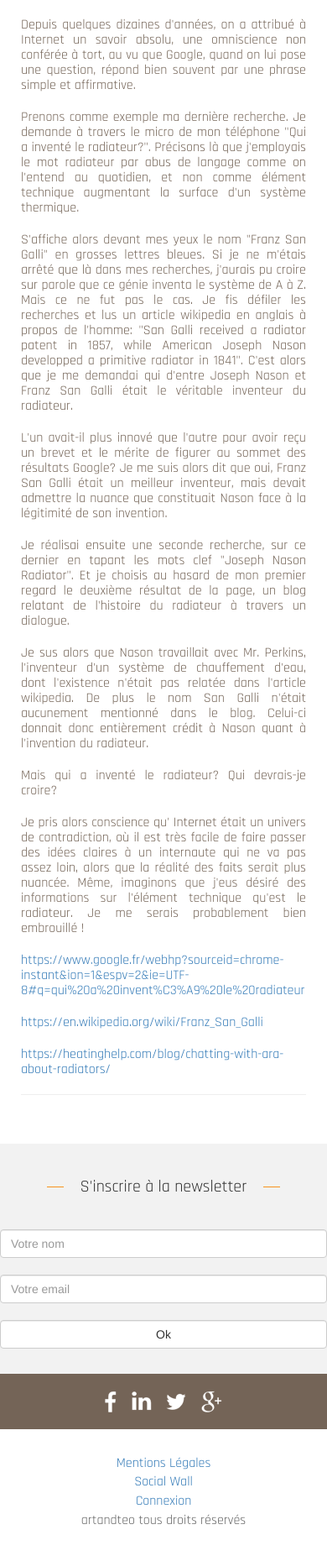
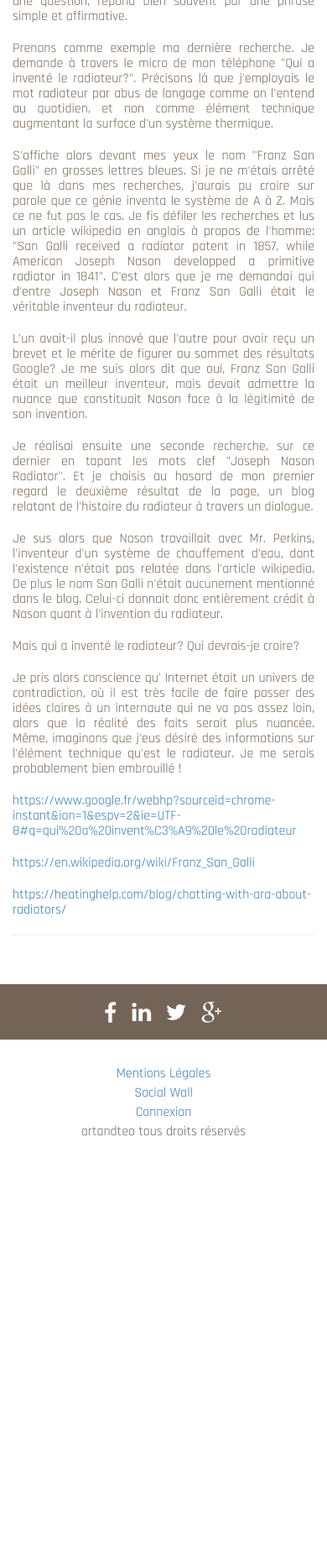
Before and after one commit to artandteo/site_artandteo, a Rails app: page /blogs/1 in a window 390 px wide. Shown: the part 552-2405 px from the top of the page at 84% size. After the commit the page ends 1904 px from the top, so only its background shows below. Run offline with Rails 7, Linux system fonts and the light colour scheme; data comes from the database, SQL or seed files in the repository; both versions use the stored data as it was after the commit; style sheets or scripts are compiled from the project's sources; some libraries are stand-ins or nearby versions; some web fonts are replaced.

Commit message:
modif scss pour _footer sans newletter

```diff
--- a/app/assets/stylesheets/artandteo.scss
+++ b/app/assets/stylesheets/artandteo.scss
@@ -35,8 +35,21 @@ $screen-lg: 1200px;*/
 
 //---------------- GENERAL --------------------
 
+.container {
+  width: 100% !important;
+  padding-left: 0 !important;
+  padding-right: 0 !important;
+}
+.row {
+  margin-left: 0 !important;
+  margin-right: 0 !important;
+}
+
 div.content {
-  margin: 0 70px 0 70px;
+  margin: 0 0px 0 0px;
+}
+div.portfolio {
+  margin: 0 60px 0 60px;
 }
 
 .btn-danger a:visited {
@@ -453,7 +466,7 @@ div.tryptic_3:hover {
   margin: auto;
   img {
     height: 240px;
-    width: 100%;
+    margin: auto;
   }
   .text_post {
     margin: 0 20px 10px 20px;
@@ -638,11 +651,20 @@ div.tryptic_3:hover {
   margin-top: 20px;
 }
 
+// ------------- portfolio -------------
+
+img.img-responsive.aligncenter {
+  margin: auto;
+}
+
 /* Extra small devices (phones, less than 768px) */
 /* No media query since this is the default in Bootstrap */
 
 @media (max-width: 940px) {
   div.content {
+    margin: 0 0px 0 0px;
+  }
+  div.portofolio {
     margin: 0 10px 0 10px;
   }
   div#menu.row {
--- a/app/views/blogs/show.html.erb
+++ b/app/views/blogs/show.html.erb
@@ -54,9 +54,22 @@
     </div>
   </div>
 </div>
+<div
+  class="fb-like"
+  data-share="true"
+  data-width="450"
+  data-show-faces="true">
+</div>
 
 <% if user_signed_in? && current_user.is_admin? %>
 <%= link_to 'Edit', edit_blog_path(@blog) %> |
 <%= link_to 'Back', blogs_path %>
 <% end %>
 </div>
+<script>(function(d, s, id) {
+  var js, fjs = d.getElementsByTagName(s)[0];
+  if (d.getElementById(id)) return;
+  js = d.createElement(s); js.id = id;
+  js.src = "//connect.facebook.net/fr_FR/sdk.js#xfbml=1&version=v2.8&appId='1656043924700769'";
+  fjs.parentNode.insertBefore(js, fjs);
+}(document, 'script', 'facebook-jssdk'));</script>
--- a/app/views/layouts/_footer.html.erb
+++ b/app/views/layouts/_footer.html.erb
@@ -1,26 +1,4 @@
 <footer>
-
-  <div id="newsletter">
-    <div class="row">
-      <div class="col-md-12 text-center">
-            <h3><%= t('inscrire_newsletter') %></h3>
-      </div>
-    </div>
-
-    <div class="row">
-      <%= form_for :reader do |f| %>
-      <div class="col-md-3 col-md-offset-2">
-          <%= f.text_field :name, class: "form-control", placeholder: t('votre_nom') %><br />
-      </div>
-      <div class="col-md-4">
-          <%= f.email_field :email, class: "form-control", placeholder: t('votre_email') %><br />
-      </div>
-      <div class="col-md-1">
-          <%= f.submit "Ok", class: "form-control btn-default" %>
-      </div>
-      <% end %>
-    </div>
-  </div>
 
   <div id="social-footer">
     <div class="row">
--- a/app/views/pages/portfolio.html.erb
+++ b/app/views/pages/portfolio.html.erb
@@ -6,7 +6,7 @@
 
 <hr />
 
-<div class="content">
+<div class="content portfolio">
 <div class="row">
   <div class="col-sm-12 text-center">
     <p><%= t('realisations.sous_titre') %></p>
@@ -33,7 +33,7 @@
 <br />
 <div class="row">
   <div class="col-md-6 text-center">
-    <a href="<%= t('realisations.url_' + n.to_s) %>" target="_blank"><img class="img-responsive aligncenter wp-image-115 size-full" src="<%= t('realisations.image_desk_' + n.to_s) %>" alt="<%= t('realisations.alt_desk_' + n.to_s) %>" width="350" height="248" /></a>
+    <a href="<%= t('realisations.url_' + n.to_s) %>" target="_blank"><img class="img-responsive aligncenter" src="<%= t('realisations.image_desk_' + n.to_s) %>" alt="<%= t('realisations.alt_desk_' + n.to_s) %>" width="350" height="248" /></a>
     <p style="text-align: center;"><%= t('realisations.leg_desk') %></p>
   </div>
   <div class="col-md-6 text-center">
```
Also changed, not shown: app/views/pages/accueil.html.erb (+24 -2 lines), db/development.sqlite3, public/img/5_Capture-d_écran-2016-12-14-à-10.23.20-230x221.png (added), public/img/5_logo_silo.png (deleted), 3 other files.
